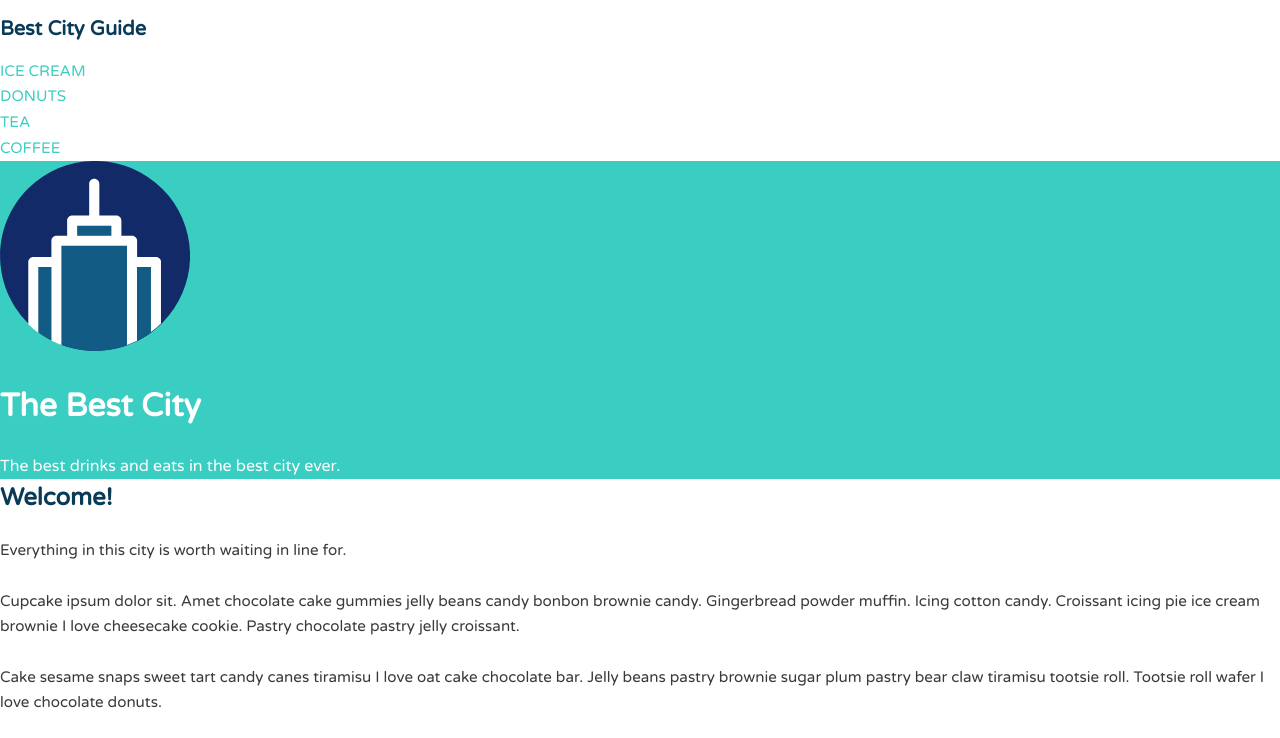
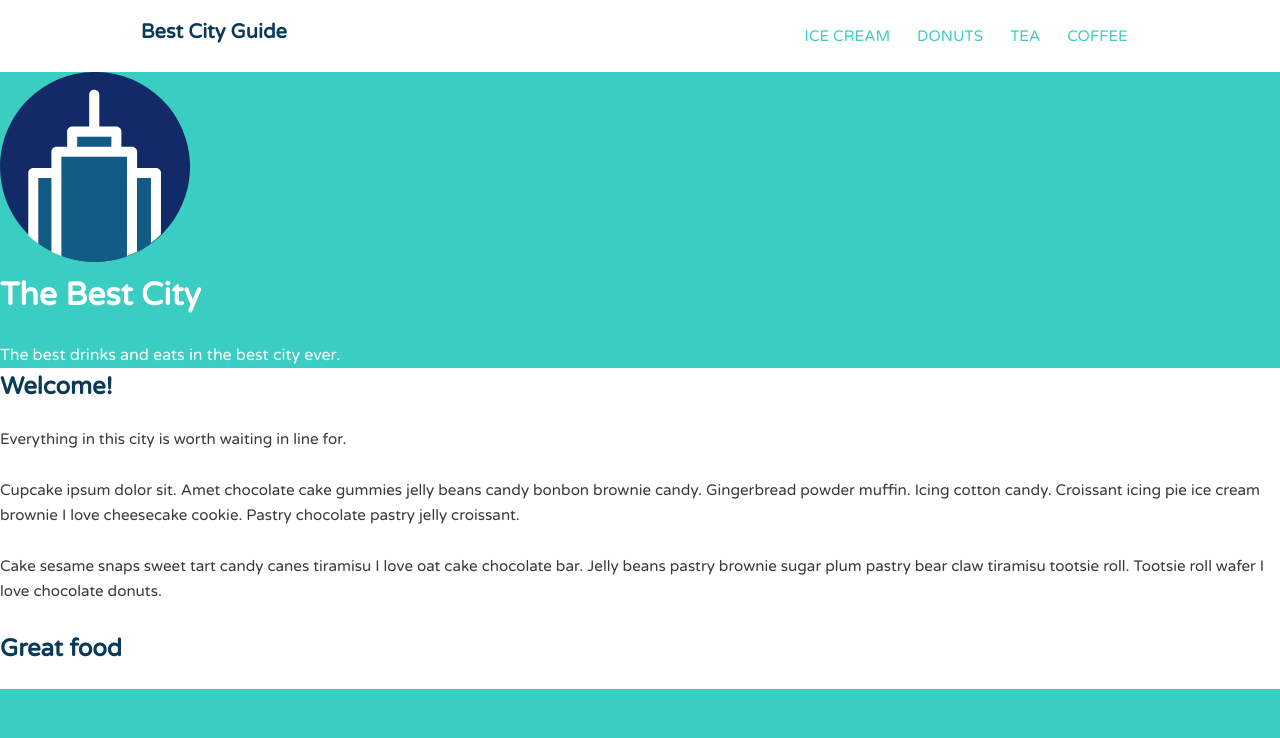
Before and after one commit to barrosdaniel/THFETUTP13_Best_City_Guide, a plain HTML site: page index.html in a window 1280 px wide. Shown: the top 738 px of the page. Drawn offline with Linux system fonts and the light colour scheme.

Commit message:
styling: Complete Header styling

```diff
--- a/css/style.css
+++ b/css/style.css
@@ -27,6 +27,7 @@ a {
   color: #093a58;
 }
 
+h1,
 h2,
 h3 {
   margin-top: 0;
@@ -45,6 +46,10 @@ img {
 ==================================== */
 
 /* ---- Navigation ---- */
+.main-header {
+  padding: 1em;
+  text-align: center;
+}
 
 .name {
   font-size: 1.25em;
@@ -53,12 +58,14 @@ img {
 .name a,
 .main-nav a {
   text-align: center;
+  display: inline-block;
 }
 
 .main-nav a {
   font-size: .95em;
   color: #3acec2;
   text-transform: uppercase;
+  padding: 0.5em 2em;
 }
 
 .main-nav a:hover {
@@ -90,6 +97,37 @@ img {
 
 @media (min-width: 769px) {
 
+  .container {
+    max-width: 1150px;
+    width: 80%;
+    margin: 0 auto;
+  }
+
+  .main-header {
+    padding: 1em;
+    text-align: left;
+  }
+
+  .name {
+    float: left;
+    width: 35%;
+    margin-bottom: 0;
+  }
+
+  .main-nav {
+    float: right;
+    width: 65%;
+    text-align: right;
+  }
+
+  .main-nav li {
+    display: inline-block;
+  }
+
+  .main-nav a {
+    display: inline-block;
+    padding: 0.5em 0.75em;
+  }
 
 
   /* ---- Float clearfix ---- */
--- a/index.html
+++ b/index.html
@@ -1,5 +1,6 @@
 <!DOCTYPE html>
 <html>
+
 <head>
 	<meta name="viewport" content="width=device-width, initial-scale=1.0">
 	<title>Best City Guide</title>
@@ -7,9 +8,11 @@
 	<link rel="stylesheet" href="css/normalize.css">
 	<link rel="stylesheet" href="css/style.css">
 </head>
+
 <body>
 
 	<header class="main-header">
+		<div class="container clearfix">
 			<h1 class="name"><a href="#">Best City Guide</a></h1>
 			<ul class="main-nav">
 				<li><a href="#">ice cream</a></li>
@@ -17,37 +20,52 @@
 				<li><a href="#">tea</a></li>
 				<li><a href="#">coffee</a></li>
 			</ul>
-	</header><!--/.main-header-->
+		</div>
+	</header>
+	<!--/.main-header-->
 
 	<div class="banner">
 		<img class="logo" src="img/city-logo.svg" alt="City">
 		<h1 class="headline">The Best City</h1>
 		<span class="tagline">The best drinks and eats in the best city ever.</span>
-	</div><!--/.banner-->
+	</div>
+	<!--/.banner-->
 
 	<div class="secondary col">
 		<h2>Welcome!</h2>
 		<p>Everything in this city is worth waiting in line for.</p>
-		<p>Cupcake ipsum dolor sit. Amet chocolate cake gummies jelly beans candy bonbon brownie candy. Gingerbread powder muffin. Icing cotton candy. Croissant icing pie ice cream brownie I love cheesecake cookie. Pastry chocolate pastry jelly croissant.</p>
-		<p>Cake sesame snaps sweet tart candy canes tiramisu I love oat cake chocolate bar. Jelly beans pastry brownie sugar plum pastry bear claw tiramisu tootsie roll. Tootsie roll wafer I love chocolate donuts.</p>
-	</div><!--/.secondary-->
+		<p>Cupcake ipsum dolor sit. Amet chocolate cake gummies jelly beans candy bonbon brownie candy. Gingerbread powder
+			muffin. Icing cotton candy. Croissant icing pie ice cream brownie I love cheesecake cookie. Pastry chocolate
+			pastry jelly croissant.</p>
+		<p>Cake sesame snaps sweet tart candy canes tiramisu I love oat cake chocolate bar. Jelly beans pastry brownie sugar
+			plum pastry bear claw tiramisu tootsie roll. Tootsie roll wafer I love chocolate donuts.</p>
+	</div>
+	<!--/.secondary-->
 
 	<div class="primary col">
 		<h2>Great food</h2>
 		<img class="feat-img" src="img/treats.svg" alt="Drinks and eats">
-		<p>Croissant macaroon pie brownie. Cookie marshmallow liquorice gingerbread caramels toffee I love chocolate. Wafer lollipop dessert. Bonbon jelly beans pudding dessert sugar plum. Marzipan toffee drag&#233;e chocolate bar candy toffee pudding I love. Gummi bears pie gingerbread lollipop.</p>
-	</div><!--/.primary-->
+		<p>Croissant macaroon pie brownie. Cookie marshmallow liquorice gingerbread caramels toffee I love chocolate. Wafer
+			lollipop dessert. Bonbon jelly beans pudding dessert sugar plum. Marzipan toffee drag&#233;e chocolate bar candy
+			toffee pudding I love. Gummi bears pie gingerbread lollipop.</p>
+	</div>
+	<!--/.primary-->
 
 	<div class="tertiary col">
 		<h2>How to get here</h2>
-		<p><strong>Plane: </strong>Tiramisu caramels gummies chupa chups lollipop muffin. Jujubes chocolate caramels cheesecake brownie lollipop drag&#233;e cheesecake.</p>
-		<p><strong>Train: </strong>Pie apple pie pudding I love wafer toffee liquorice sesame snaps lemon drops. Lollipop gummi bears dessert muffin I love fruitcake toffee pie.</p>
-		<p><strong>Car: </strong>Jelly cotton candy bonbon jelly-o jelly-o I love. I love sugar plum chocolate cake pie I love pastry liquorice.</p>
-	</div><!--/.tertiary-->
+		<p><strong>Plane: </strong>Tiramisu caramels gummies chupa chups lollipop muffin. Jujubes chocolate caramels
+			cheesecake brownie lollipop drag&#233;e cheesecake.</p>
+		<p><strong>Train: </strong>Pie apple pie pudding I love wafer toffee liquorice sesame snaps lemon drops. Lollipop
+			gummi bears dessert muffin I love fruitcake toffee pie.</p>
+		<p><strong>Car: </strong>Jelly cotton candy bonbon jelly-o jelly-o I love. I love sugar plum chocolate cake pie I
+			love pastry liquorice.</p>
+	</div>
+	<!--/.tertiary-->
 
 	<footer class="main-footer">
-		<span>&copy;2015 Residents of The Best City Ever.</span>
+		<span>&copy;2019 Residents of The Best City Ever.</span>
 	</footer>
 
 </body>
+
 </html>
```
Also changed, not shown: 1 other file. Lines whose indentation alone changed are shown as unchanged.
